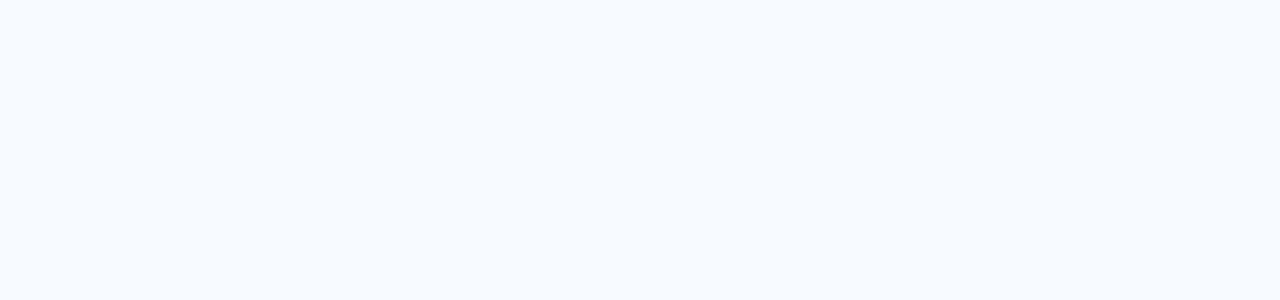
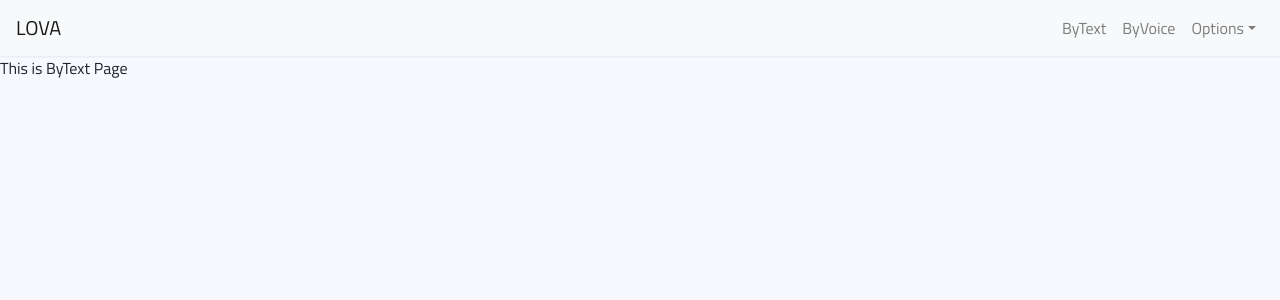
Before and after one commit to Seogeurim/lova-front, a React (Create React App) app: page /text in a window 1280 px wide. Shown: the top 300 px of the page. Built offline with nearby package versions, Linux system fonts and the light colour scheme.

Commit message:
set ByTextPage

```diff
--- a/src/App.js
+++ b/src/App.js
@@ -4,7 +4,7 @@ import React, { Component } from "react";
 //React Router
 import { Route } from "react-router-dom";
 
-import { DefaultPage, MainPage } from "./Pages";
+import { DefaultPage, MainPage, ByTextPage } from "./Pages";
 
 class App extends Component {
   constructor(props) {
@@ -16,6 +16,7 @@ class App extends Component {
     return (
       <div className="app">
         <Route exact path="/" component={MainPage} />
+        <Route exact path="/text" component={ByTextPage} />
       </div>
     );
   }
--- /dev/null
+++ b/src/Pages/ByTextPage/ByTextPage.js
@@ -0,0 +1,29 @@
+// This Page is Skeleton of React Structure for Web Development
+// If you want to make other page, Copy and Refactor this page.
+
+import React, { Component } from "react";
+import { NavBar } from "../../Components";
+
+const defaultProps = {};
+const propTypes = {};
+
+class ByTextPage extends Component {
+  constructor(props) {
+    super(props);
+    this.state = {};
+  }
+
+  render() {
+    return (
+      <div>
+        <NavBar />
+        This is ByText Page
+      </div>
+    );
+  }
+}
+
+ByTextPage.defaultProps = defaultProps;
+ByTextPage.propTypes = propTypes;
+
+export default ByTextPage;
--- /dev/null
+++ b/src/Pages/ByTextPage/ByTextPage.scss
@@ -0,0 +1,3 @@
+/*
+  ByText Page Styling
+*/
--- a/src/Pages/index.js
+++ b/src/Pages/index.js
@@ -1,5 +1,6 @@
 /* Default Page */
 import DefaultPage from "./_DefaultPage/DefaultPage";
 import MainPage from "./MainPage/MainPage";
+import ByTextPage from "./ByTextPage/ByTextPage";
 
-export { DefaultPage, MainPage };
+export { DefaultPage, MainPage, ByTextPage };
--- a/src/Pages/index.scss
+++ b/src/Pages/index.scss
@@ -1,3 +1,4 @@
 // Default Page Scss
 @import "./_DefaultPage/DefaultPage";
 @import "./MainPage/MainPage";
+@import "./ByTextPage/ByTextPage";
```
